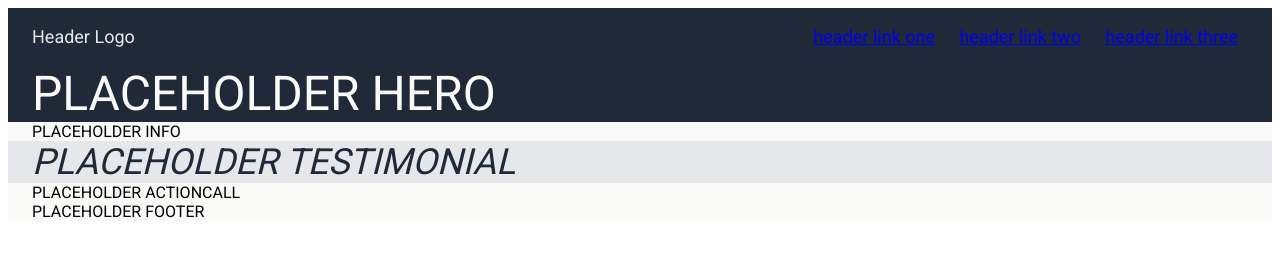
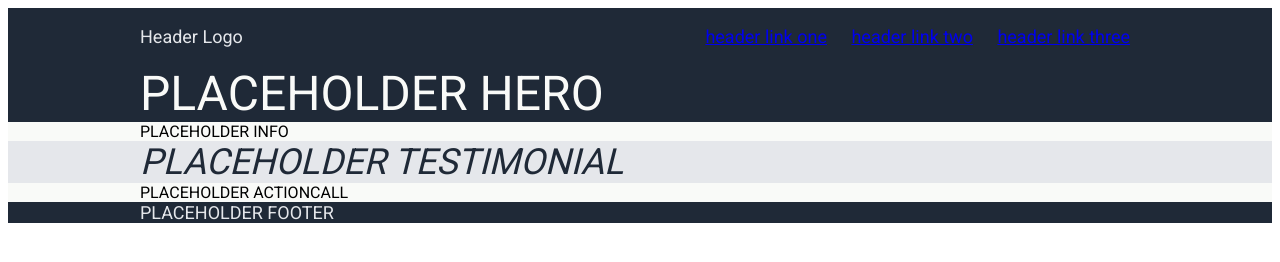
Before and after one commit to djanyreason/andThisIsAWebsite, a plain HTML site: page index.html in a window 1280 px wide. Drawn offline with Linux system fonts and the light colour scheme.

Commit message:
Limits content width to 1000px
Commit to better align with the template image from The Odin Project
(https://cdn.statically.io/gh/TheOdinProject/curriculum
        /81a5d553f4073e593d23a6ab00d50eef8620796d/foundations
        /html_css/project/imgs/01.png)

The template image shows the actual content of the various sections
not going past about 1000px in width, having consistent left and
right margins between sections, and having the background colors
extend to the edges of the page. This could be accomplished with
sufficently large padding, but that did not seem like a good option.

Instead, this commit adds a common "sectionWrapper" classed div
inside each of the section div's. The individual section divs will
now be used only for setting background color. The sectionWrapper div
is set in the Common Styles section of CSS to be centered (margin:
auto) with a max-width of 1000px. Additionally, the display: flex is
moved into the Common Styles for sectionWrapper, as this class will
hold all of the HTML elements in each section. Section-level flex
properties will be set using the child or descendent combinators with
section div class as parent and sectionWrapper as child.

```diff
--- a/index.html
+++ b/index.html
@@ -10,6 +10,7 @@
     </head>
     <body>
         <div class="header">
+            <div class="sectionWrapper">
                 <div class="Logo">Header Logo</div>
                 <ul>
                     <li><a href="#">header link one</a></li>
@@ -17,24 +18,36 @@
                     <li><a href="#">header link three</a></li>
                 </ul>
             </div>
+        </div>
 
         <div class="hero">
+            <div class="sectionWrapper">
                 PLACEHOLDER HERO
+            </div>
         </div>
 
         <div class="info">
+            <div class="sectionWrapper">
               PLACEHOLDER INFO
+             </div>
         </div>
 
         <div class="testimonial">
+            <div class="sectionWrapper">
                 PLACEHOLDER TESTIMONIAL
+            </div>
         </div>
 
         <div class="actionCall">
+            <div class="sectionWrapper">
                 PLACEHOLDER ACTIONCALL
+            </div>
+        </div>
 
         <div class="footer">
+            <div class="sectionWrapper">
                 PLACEHOLDER FOOTER
+            </div>
         </div>
     </body>
 </html>
--- a/styles.css
+++ b/styles.css
@@ -10,12 +10,23 @@ body > div {
     padding: 0px 24px;
 }
 
+.sectionWrapper {
+    display: flex;
+    max-width: 1000px;
+    margin: auto;
+}
+
 /* Header Styles */
 .header {
     background-color: #1F2937;
+}
+
+.header { /* For section differentiation while working - not permanent, to be deleted */
     color: #E5E7EB;
     font-size: 18px;
-    display: flex;
+}
+
+.header > .sectionWrapper {
     justify-content: space-between;
     align-items: center;
 }
@@ -32,6 +43,9 @@ body > div {
 /* Hero Styles */
 .hero {
     background-color: #1F2937;
+}
+
+.hero {  /* For section differentiation while working - not permanent, to be deleted */
     color: #F9FAF8;
     font-size: 48px;
     font-weight: extra-bold;
@@ -45,6 +59,9 @@ body > div {
 /* Testimonial Styles */
 .testimonial {
     background-color: #E5E7EB;
+}
+
+.testimonial {  /* For section differentiation while working - not permanent, to be deleted */
     color: #1F2937;
     font-size: 36px;
     font-style: italic;
@@ -52,11 +69,17 @@ body > div {
 
 /* Action Call Styles */
 .actionCall {
+}
+
+.actionCall {  /* For section differentiation while working - not permanent, to be deleted */
     background-color: #F9FAF8;
 }
 
 /* Footer Styles */
-footer {
+.footer {
+}
+
+.footer {  /* For section differentiation while working - not permanent, to be deleted */
     background-color: #1F2937;
     color: #E5E7EB;
     font-size: 18px;
```
Lines whose indentation alone changed are shown as unchanged.
